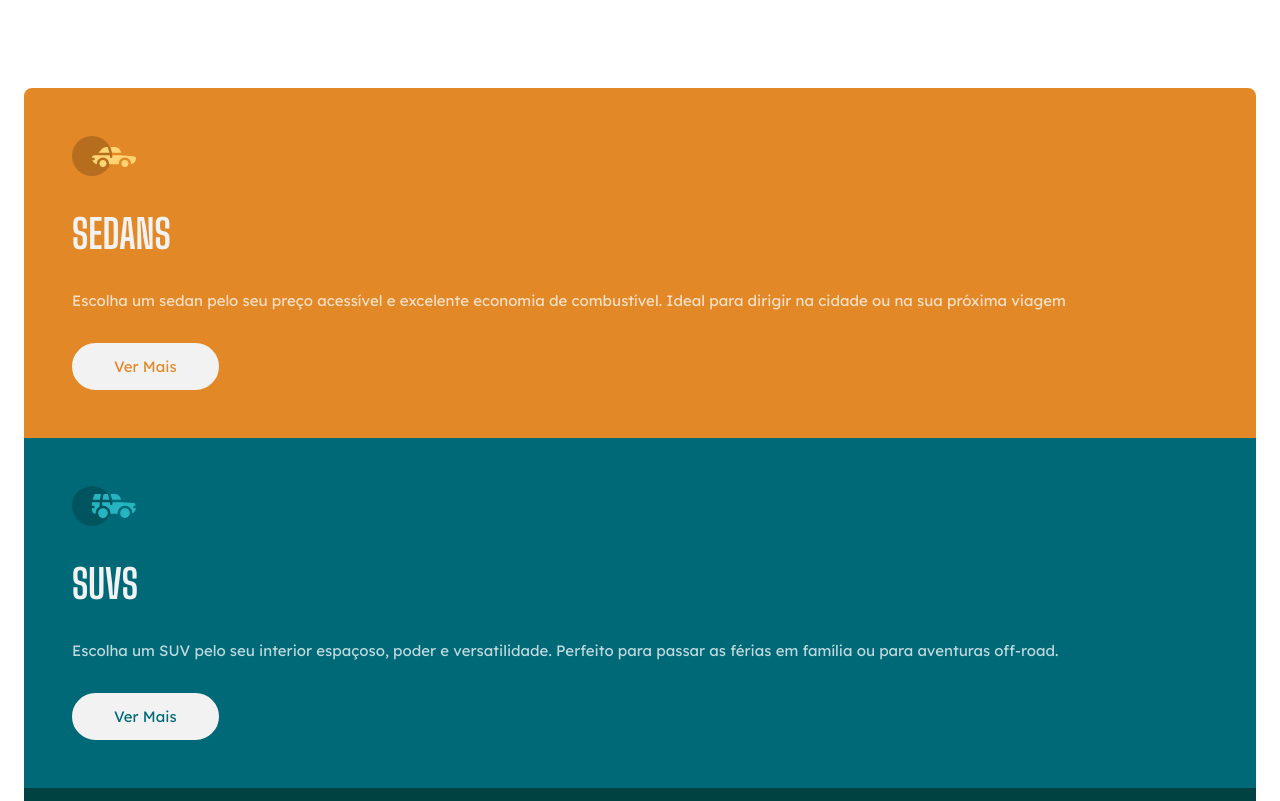
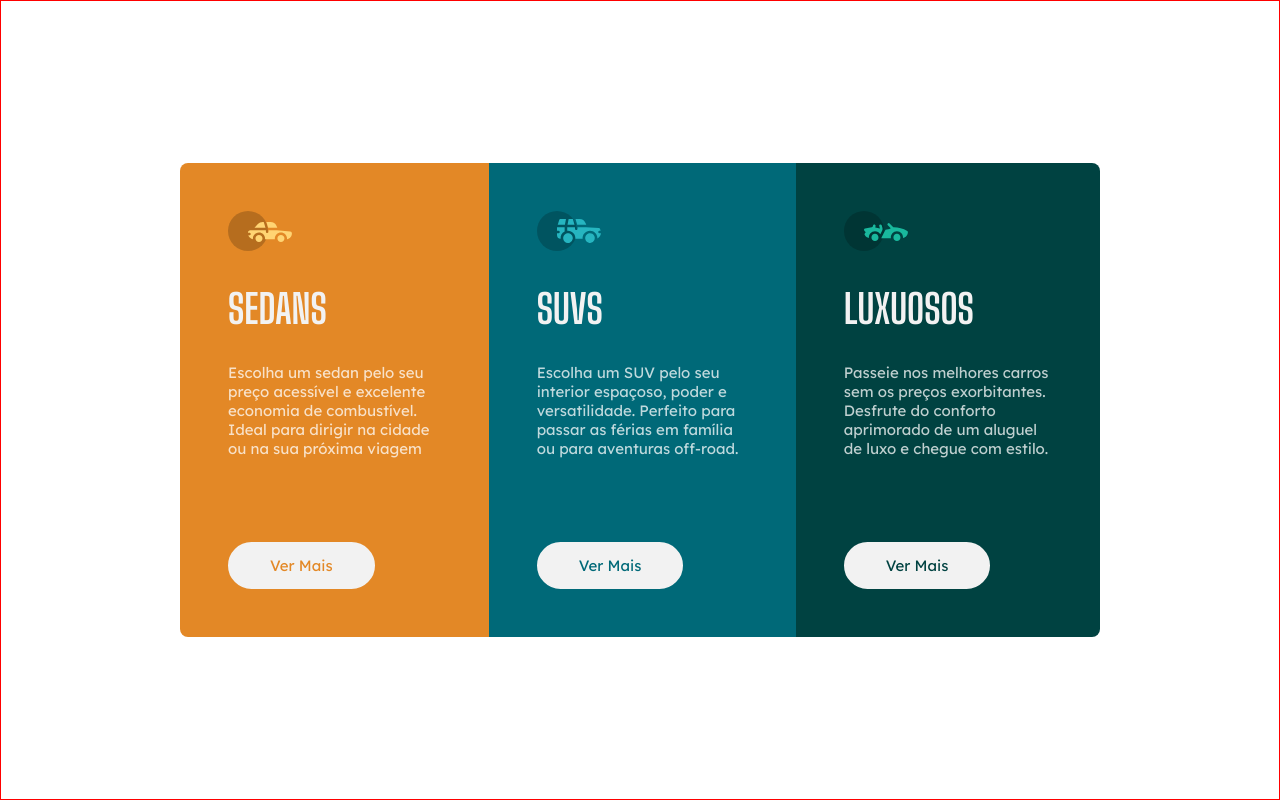
Before and after one commit to nickzsr/carros, a plain HTML site: page index.html in a window 1280 px wide. Shown: the top 801 px of the page. Drawn offline with Linux system fonts and the light colour scheme.

Commit message:
responsividade completa

```diff
--- a/style.css
+++ b/style.css
@@ -28,7 +28,7 @@ p{
     font-size: 0.9375rem;
     color: var(--transparent-white);
     margin-bottom: 1.875rem;
-    line-height: 1.5625rem;
+    line-height: 1.5625rems;
 }
 
 a{
@@ -69,3 +69,33 @@ section{
 .luxuosos a {
     color: var(--dark-cyan);
 }
+
+@media(min-width: 920px) {
+    body{
+        border: 1px solid red;
+        height: 100vh;
+
+        display:flex;
+        justify-content: center;
+        align-items: center;
+    }
+
+    main{
+        display: flex;
+        max-width: 57.5rem;
+    }
+
+    p{
+        margin-bottom: 5.25rem;
+    }
+    a:houver{
+        background:transparent;
+        color: var(--gray);
+    }
+    .sedans{
+        border-radius: 8px 0 0 8px;
+    }
+    .luxuosos{
+        border-radius:  0 8px 8px 0;
+    }
+}
```
